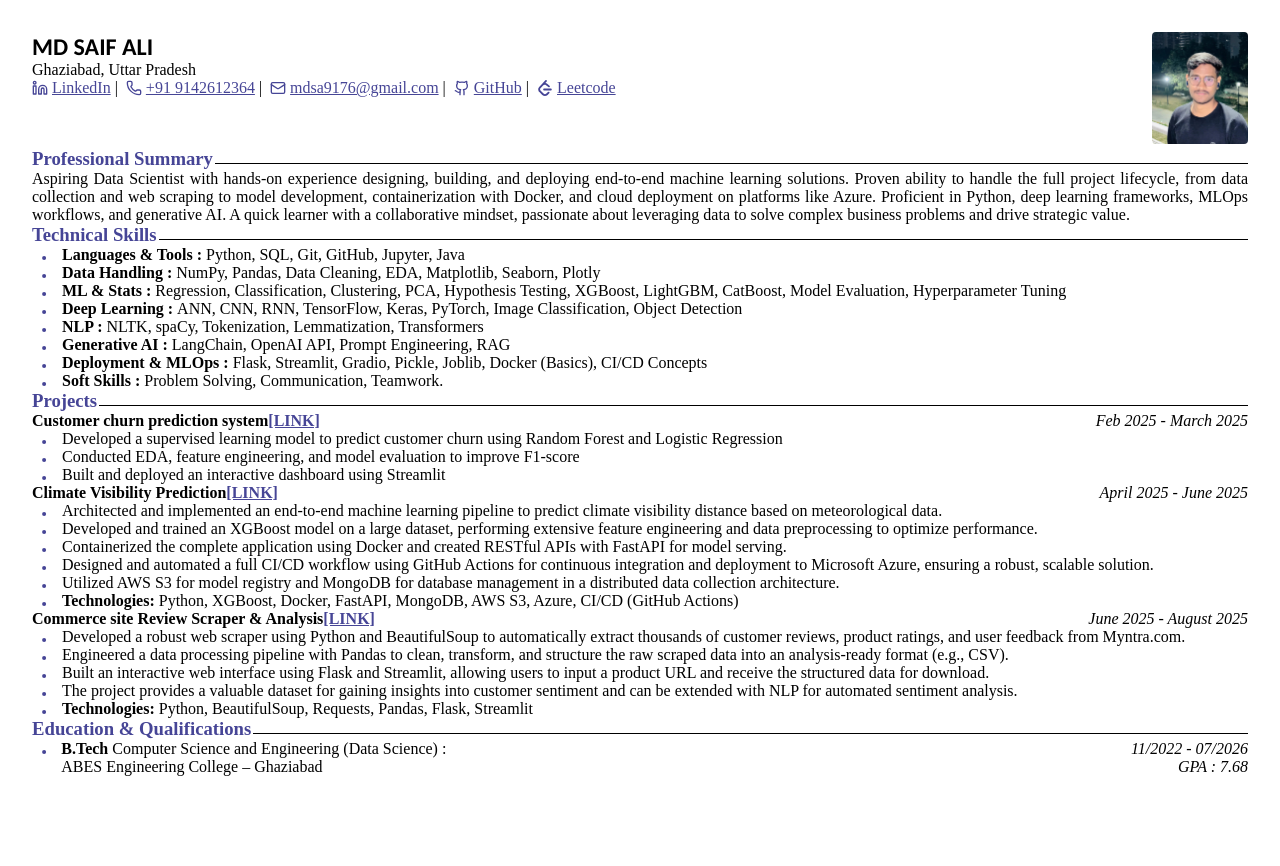
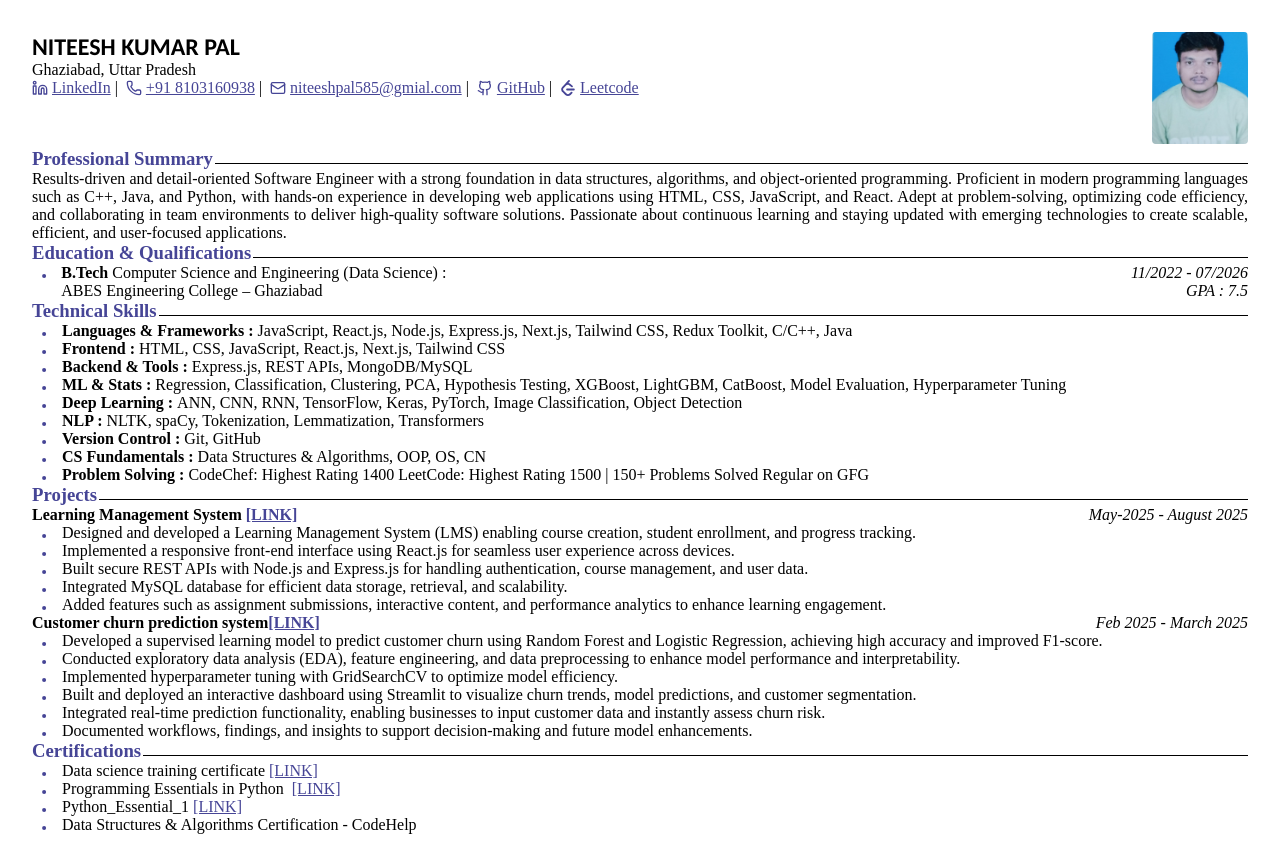
Before and after one commit to lav5588/resume, a React (Vite) app: page / in a window 1280 px wide. Before the commit the page ends 808 px from the top, so only its background shows below. Built offline with nearby package versions, Linux system fonts and the light colour scheme.

Commit message:
niteesh resume

```diff
--- a/src/components/Resume.tsx
+++ b/src/components/Resume.tsx
@@ -20,8 +20,10 @@ const Resume = () => {
             />
             <ProffessionsalSummary />
 
-
-
+            <SectionHeading
+                heading="Education & Qualifications"
+            />
+            <EducationsAndQualifications />
 
             <SectionHeading
                 heading="Technical Skills"
@@ -40,10 +42,7 @@ const Resume = () => {
 
             {data.certifications.length > 0 && <Certifications />}
 
-            <SectionHeading
-                heading="Education & Qualifications"
-            />
-            <EducationsAndQualifications />
+
         </div>
     )
 }
@@ -141,10 +140,10 @@ const Certifications = () => {
                         </div>
                         <div>
                             <span>{cert.title}</span>
-                            <a href={cert.link} style={{
+                            {cert.link !== "" && <a href={cert.link} style={{
                                 marginLeft: "4px",
                                 color: "rgb(70, 69, 150)"
-                            }}>[LINK]</a>
+                            }}>[LINK]</a>}
                         </div>
                     </div>
                 ))
--- a/src/constant/data.tsx
+++ b/src/constant/data.tsx
@@ -35,7 +35,7 @@ interface DATA {
     }[];
 }
 
-
+//LAV KUMAR YADAV
 // export const data: DATA = {
 //     name: "Lav Kumar Yadav",
 //     location: "Ghaziabad, Uttar Pradesh",
@@ -167,134 +167,269 @@ interface DATA {
 //     ]
 // };
 
+
+
+
+//Saif Ali
+// export const data: DATA = {
+//     name: "MD SAIF ALI",
+//     location: "Ghaziabad, Uttar Pradesh",
+//     socialMedia: [
+//         {
+//             title: "LinkedIn",
+//             link: "https://www.linkedin.com/in/md-saif-ali-a3250825b/",
+//             icon: <Linkedin size={16} />
+//         },
+//         {
+//             title: "+91 9142612364",
+//             link: "tel:+919142612364",
+//             icon: <Phone size={16} />
+//         },
+//         {
+//             title: "mdsa9176@gmail.com",
+//             link: "mailto:mdsa9176@gmail.com",
+//             icon: <Mail size={16} />
+//         },
+//         {
+//             title: "GitHub",
+//             link: "https://github.com/mohdsaif13",
+//             icon: <Github size={16} />
+//         },
+//         {
+//             title: "Leetcode",
+//             link: "https://leetcode.com/u/Md_saif_ali_13/",
+//             icon: <SiLeetcode size={16} />
+//         },
+//     ],
+//     ProfilePic: "SAIF_PROFILE.jpg",
+//     proffesionalSummary: "Aspiring Data Scientist with hands-on experience designing, building, and deploying end-to-end machine learning solutions. Proven ability to handle the full project lifecycle, from data collection and web scraping to model development, containerization with Docker, and cloud deployment on platforms like Azure. Proficient in Python, deep learning frameworks, MLOps workflows, and generative AI. A quick learner with a collaborative mindset, passionate about leveraging data to solve complex business problems and drive strategic value.",
+//     educationAndQualification: [
+//         {
+//             degree: "B.Tech",
+//             branch: "Computer Science and Engineering (Data Science)",
+//             institute: "ABES Engineering College – Ghaziabad",
+//             time: "11/2022 - 07/2026",
+//             result: "GPA : 7.68"
+//         },
+//         // {
+//         //     degree: "Class 12th (UP Board)",
+//         //     branch: "",
+//         //     institute: "Maharshi Arvind Vidya Mandir VMV",
+//         //     time: "2021",
+//         //     result: "89.0%"
+//         // },
+//         // {
+//         //     degree: "Class 10th (UP Board)",
+//         //     branch: "",
+//         //     institute: "Maharshi Arvind Vidya Mandir VMV",
+//         //     time: "2018",
+//         //     result: "88.1%"
+//         // }
+//     ],
+//     technicalSkills: [
+//         {
+//             title: "Languages & Tools",
+//             skills: "Python, SQL, Git, GitHub, Jupyter, Java"
+//         },
+//         {
+//             title: "Data Handling",
+//             skills: "NumPy, Pandas, Data Cleaning, EDA, Matplotlib, Seaborn, Plotly"
+//         },
+//         {
+//             title: "ML & Stats",
+//             skills: "Regression, Classification, Clustering, PCA, Hypothesis Testing, XGBoost, LightGBM, CatBoost, Model Evaluation, Hyperparameter Tuning"
+//         },
+//         {
+//             title: "Deep Learning",
+//             skills: "ANN, CNN, RNN, TensorFlow, Keras, PyTorch, Image Classification, Object Detection"
+//         },
+//         {
+//             title: "NLP",
+//             skills: "NLTK, spaCy, Tokenization, Lemmatization, Transformers"
+//         },
+//         {
+//             title: "Generative AI",
+//             skills: "LangChain, OpenAI API, Prompt Engineering, RAG"
+//         },
+//         {
+//             title: "Deployment & MLOps",
+//             skills: "Flask, Streamlit, Gradio, Pickle, Joblib, Docker (Basics), CI/CD Concepts"
+//         },
+//         {
+//             title: "Soft Skills",
+//             skills: "Problem Solving, Communication, Teamwork."
+//         },
+//     ],
+//     projects: [
+//         {
+//             title: "Customer churn prediction system",
+//             link: "https://github.com/mohdsaif13",
+//             time: "Feb 2025 - March 2025",
+//             points: [
+//                 <>Developed a supervised learning model to predict customer churn using Random Forest and Logistic Regression</>,
+//                 <>Conducted EDA, feature engineering, and model evaluation to improve F1-score</>,
+//                 <>Built and deployed an interactive dashboard using Streamlit</>,
+//             ]
+//         },
+//         {
+//             title: "Climate Visibility Prediction",
+//             link: "https://github.com/mohdsaif13",
+//             time: "April 2025 - June 2025",
+//             points: [
+//                 <>Architected and implemented an end-to-end machine learning pipeline to predict climate visibility distance based on meteorological data. </>,
+//                 <>Developed and trained an XGBoost model on a large dataset, performing extensive feature engineering and data preprocessing to optimize performance. </>,
+//                 <>Containerized the complete application using Docker and created RESTful APIs with FastAPI for model serving. </>,
+//                 <>Designed and automated a full CI/CD workflow using GitHub Actions for continuous integration and deployment to Microsoft Azure, ensuring a robust, scalable solution. </>,
+//                 <>Utilized AWS S3 for model registry and MongoDB for database management in a distributed data collection architecture.</>,
+//                 <><b>Technologies:</b> Python, XGBoost, Docker, FastAPI, MongoDB, AWS S3, Azure, CI/CD (GitHub Actions) </>,
+//             ]
+//         },
+//         {
+//             title: "Commerce site Review Scraper & Analysis",
+//             link: "https://github.com/mohdsaif13",
+//             time: "June 2025 - August 2025",
+//             points: [
+//                 <>Developed a robust web scraper using Python and BeautifulSoup to automatically extract thousands of customer reviews, product ratings, and user feedback from Myntra.com. </>,
+//                 <>Engineered a data processing pipeline with Pandas to clean, transform, and structure the raw scraped data into an analysis-ready format (e.g., CSV). </>,
+//                 <>Built an interactive web interface using Flask and Streamlit, allowing users to input a product URL and receive the structured data for download. </>,
+//                 <>The project provides a valuable dataset for gaining insights into customer sentiment and can be extended with NLP for automated sentiment analysis.</>,
+//                 <><b>Technologies:</b> Python, BeautifulSoup, Requests, Pandas, Flask, Streamlit</>,
+//             ]
+//         },
+
+//     ],
+//     certifications: [
+
+//     ]
+// };
+
+
+// NITEESH KUMAR PAL
 export const data: DATA = {
-    name: "MD SAIF ALI",
+    name: "NITEESH KUMAR PAL",
     location: "Ghaziabad, Uttar Pradesh",
     socialMedia: [
         {
             title: "LinkedIn",
-            link: "https://www.linkedin.com/in/md-saif-ali-a3250825b/",
+            link: "https://www.linkedin.com/in/niteesh-pal-329157256/",
             icon: <Linkedin size={16} />
         },
         {
-            title: "+91 9142612364",
-            link: "tel:+919142612364",
+            title: "+91 8103160938",
+            link: "tel:+918103160938",
             icon: <Phone size={16} />
         },
         {
-            title: "mdsa9176@gmail.com",
-            link: "mailto:mdsa9176@gmail.com",
+            title: "niteeshpal585@gmial.com",
+            link: "mailto:niteeshpal585@gmial.com",
             icon: <Mail size={16} />
         },
         {
             title: "GitHub",
-            link: "https://github.com/mohdsaif13",
+            link: "https://github.com/niteeshpal12",
             icon: <Github size={16} />
         },
         {
             title: "Leetcode",
-            link: "https://leetcode.com/u/Md_saif_ali_13/",
+            link: "https://leetcode.com/u/niteeshpal12/",
             icon: <SiLeetcode size={16} />
         },
     ],
-    ProfilePic: "SAIF_PROFILE.jpg",
-    proffesionalSummary: "Aspiring Data Scientist with hands-on experience designing, building, and deploying end-to-end machine learning solutions. Proven ability to handle the full project lifecycle, from data collection and web scraping to model development, containerization with Docker, and cloud deployment on platforms like Azure. Proficient in Python, deep learning frameworks, MLOps workflows, and generative AI. A quick learner with a collaborative mindset, passionate about leveraging data to solve complex business problems and drive strategic value.",
+    ProfilePic: "NITEESH_PROFILE.jpg",
+    proffesionalSummary: "Results-driven and detail-oriented Software Engineer with a strong foundation in data structures, algorithms, and object-oriented programming. Proficient in modern programming languages such as C++, Java, and Python, with hands-on experience in developing web applications using HTML, CSS, JavaScript, and React. Adept at problem-solving, optimizing code efficiency, and collaborating in team environments to deliver high-quality software solutions. Passionate about continuous learning and staying updated with emerging technologies to create scalable, efficient, and user-focused applications.",
     educationAndQualification: [
         {
             degree: "B.Tech",
             branch: "Computer Science and Engineering (Data Science)",
             institute: "ABES Engineering College – Ghaziabad",
             time: "11/2022 - 07/2026",
-            result: "GPA : 7.68"
+            result: "GPA : 7.5"
         },
-        // {
-        //     degree: "Class 12th (UP Board)",
-        //     branch: "",
-        //     institute: "Maharshi Arvind Vidya Mandir VMV",
-        //     time: "2021",
-        //     result: "89.0%"
-        // },
-        // {
-        //     degree: "Class 10th (UP Board)",
-        //     branch: "",
-        //     institute: "Maharshi Arvind Vidya Mandir VMV",
-        //     time: "2018",
-        //     result: "88.1%"
-        // }
     ],
     technicalSkills: [
         {
-            title: "Languages & Tools",
-            skills: "Python, SQL, Git, GitHub, Jupyter, Java"
+            title: "Languages & Frameworks",
+            skills: "JavaScript, React.js, Node.js, Express.js, Next.js, Tailwind CSS, Redux Toolkit, C/C++, Java "
         },
         {
-            title: "Data Handling",
-            skills: "NumPy, Pandas, Data Cleaning, EDA, Matplotlib, Seaborn, Plotly"
+            title: "Frontend",
+            skills: "HTML, CSS, JavaScript, React.js, Next.js, Tailwind CSS "
         },
         {
-            title: "ML & Stats",
-            skills: "Regression, Classification, Clustering, PCA, Hypothesis Testing, XGBoost, LightGBM, CatBoost, Model Evaluation, Hyperparameter Tuning"
+            title: "Backend & Tools",
+            skills: "Express.js, REST APIs, MongoDB/MySQL"
         },
         {
-            title: "Deep Learning",
-            skills: "ANN, CNN, RNN, TensorFlow, Keras, PyTorch, Image Classification, Object Detection"
+            title:"ML & Stats",
+            skills:" Regression, Classification, Clustering, PCA, Hypothesis Testing, XGBoost, LightGBM, CatBoost, Model Evaluation, Hyperparameter Tuning "
         },
         {
-            title: "NLP",
-            skills: "NLTK, spaCy, Tokenization, Lemmatization, Transformers"
+            title:"Deep Learning",
+            skills:"ANN, CNN, RNN, TensorFlow, Keras, PyTorch, Image Classification, Object Detection "
         },
         {
-            title: "Generative AI",
-            skills: "LangChain, OpenAI API, Prompt Engineering, RAG"
+            title:"NLP",
+            skills:"NLTK, spaCy, Tokenization, Lemmatization, Transformers"
         },
         {
-            title: "Deployment & MLOps",
-            skills: "Flask, Streamlit, Gradio, Pickle, Joblib, Docker (Basics), CI/CD Concepts"
+            title: "Version Control",
+            skills: " Git, GitHub "
         },
         {
-            title: "Soft Skills",
-            skills: "Problem Solving, Communication, Teamwork."
+            title: "CS Fundamentals",
+            skills: "Data Structures & Algorithms, OOP, OS, CN "
         },
+        {
+            title: "Problem Solving",
+            skills: "CodeChef: Highest Rating 1400 LeetCode: Highest Rating 1500 | 150+ Problems Solved Regular on GFG"
+        },
+
     ],
     projects: [
         {
-            title: "Customer churn prediction system",
-            link: "https://github.com/mohdsaif13",
-            time: "Feb 2025 - March 2025",
+            title: "Learning Management System ",
+            link: "https://github.com/niteeshpal12",
+            time: "May-2025 - August 2025",
             points: [
-                <>Developed a supervised learning model to predict customer churn using Random Forest and Logistic Regression</>,
-                <>Conducted EDA, feature engineering, and model evaluation to improve F1-score</>,
-                <>Built and deployed an interactive dashboard using Streamlit</>,
+                <>Designed and developed a Learning Management System (LMS) enabling course creation, student enrollment, and progress tracking.</>,
+                <>Implemented a responsive front-end interface using React.js for seamless user experience across devices.</>,
+                <>Built secure REST APIs with Node.js and Express.js for handling authentication, course management, and user data.</>,
+                <>Integrated MySQL database for efficient data storage, retrieval, and scalability.</>,
+                <>Added features such as assignment submissions, interactive content, and performance analytics to enhance learning engagement.</>,
             ]
         },
         {
-            title: "Climate Visibility Prediction",
-            link: "https://github.com/mohdsaif13",
-            time: "April 2025 - June 2025",
+            title: "Customer churn prediction system",
+            link: "https://github.com/niteeshpal12",
+            time: "Feb 2025 - March 2025",
             points: [
-                <>Architected and implemented an end-to-end machine learning pipeline to predict climate visibility distance based on meteorological data. </>,
-                <>Developed and trained an XGBoost model on a large dataset, performing extensive feature engineering and data preprocessing to optimize performance. </>,
-                <>Containerized the complete application using Docker and created RESTful APIs with FastAPI for model serving. </>,
-                <>Designed and automated a full CI/CD workflow using GitHub Actions for continuous integration and deployment to Microsoft Azure, ensuring a robust, scalable solution. </>,
-                <>Utilized AWS S3 for model registry and MongoDB for database management in a distributed data collection architecture.</>,
-                <><b>Technologies:</b> Python, XGBoost, Docker, FastAPI, MongoDB, AWS S3, Azure, CI/CD (GitHub Actions) </>,
-            ]
-        },
-        {
-            title: "Commerce site Review Scraper & Analysis",
-            link: "https://github.com/mohdsaif13",
-            time: "June 2025 - August 2025",
-            points: [
-                <>Developed a robust web scraper using Python and BeautifulSoup to automatically extract thousands of customer reviews, product ratings, and user feedback from Myntra.com. </>,
-                <>Engineered a data processing pipeline with Pandas to clean, transform, and structure the raw scraped data into an analysis-ready format (e.g., CSV). </>,
-                <>Built an interactive web interface using Flask and Streamlit, allowing users to input a product URL and receive the structured data for download. </>,
-                <>The project provides a valuable dataset for gaining insights into customer sentiment and can be extended with NLP for automated sentiment analysis.</>,
-                <><b>Technologies:</b> Python, BeautifulSoup, Requests, Pandas, Flask, Streamlit</>,
+                <>Developed a supervised learning model to predict customer churn using Random Forest and Logistic Regression, achieving high accuracy and improved F1-score.</>,
+                <>Conducted exploratory data analysis (EDA), feature engineering, and data preprocessing to enhance model performance and interpretability.</>,
+                <>Implemented hyperparameter tuning with GridSearchCV to optimize model efficiency.</>,
+                <>Built and deployed an interactive dashboard using Streamlit to visualize churn trends, model predictions, and customer segmentation.</>,
+                <>Integrated real-time prediction functionality, enabling businesses to input customer data and instantly assess churn risk.</>,
+                <>Documented workflows, findings, and insights to support decision-making and future model enhancements.</>,
             ]
         },
 
     ],
     certifications: [
+        {
+            title: "Data science training certificate",
+            link: "https://drive.google.com/file/d/1z5U1RVgOF4mtmLM5FwXv_FPZ_nhsoUxV/view"
+        },
+        {
+            title: "Programming Essentials in Python ",
+            link: "https://drive.google.com/file/d/1I7njwRMlm5XaQm2nor75VNvXjLSJvqKG/view"
+        },
+        {
+            title: "Python_Essential_1",
+            link: "https://drive.google.com/file/d/1tS3g3AepKWA1hOvQaxv9TOQaoZw6zAkv/view"
+        },
+        {
+            title: "Data Structures & Algorithms Certification - CodeHelp ",
+            link: ""
+        },
 
     ]
 };
```
Also changed, not shown: public/NITEESH_PROFILE.jpg (added).
